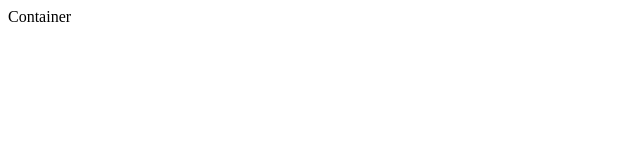
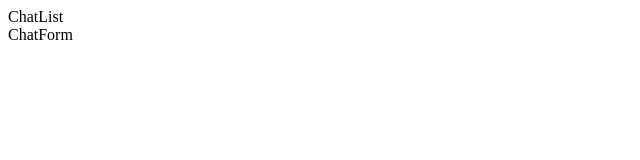
Before and after one commit to erayalp808/chat-app, a React (Create React App) app: page / in a window 1280 px wide. Shown: the top 160 px of the page, without its empty margins (0-640 px from the left). Built offline with nearby package versions, Linux system fonts and the light colour scheme.

Commit message:
ChatList and ChatForm components imported

```diff
--- a/src/components/Container.jsx
+++ b/src/components/Container.jsx
@@ -1,8 +1,13 @@
 import React from 'react'
+import ChatList from './ChatList'
+import ChatForm from './ChatForm'
 
 function Container() {
   return (
-    <div>Container</div>
+    <div>
+      <ChatList />
+      <ChatForm />
+    </div>
   )
 }
 
```
